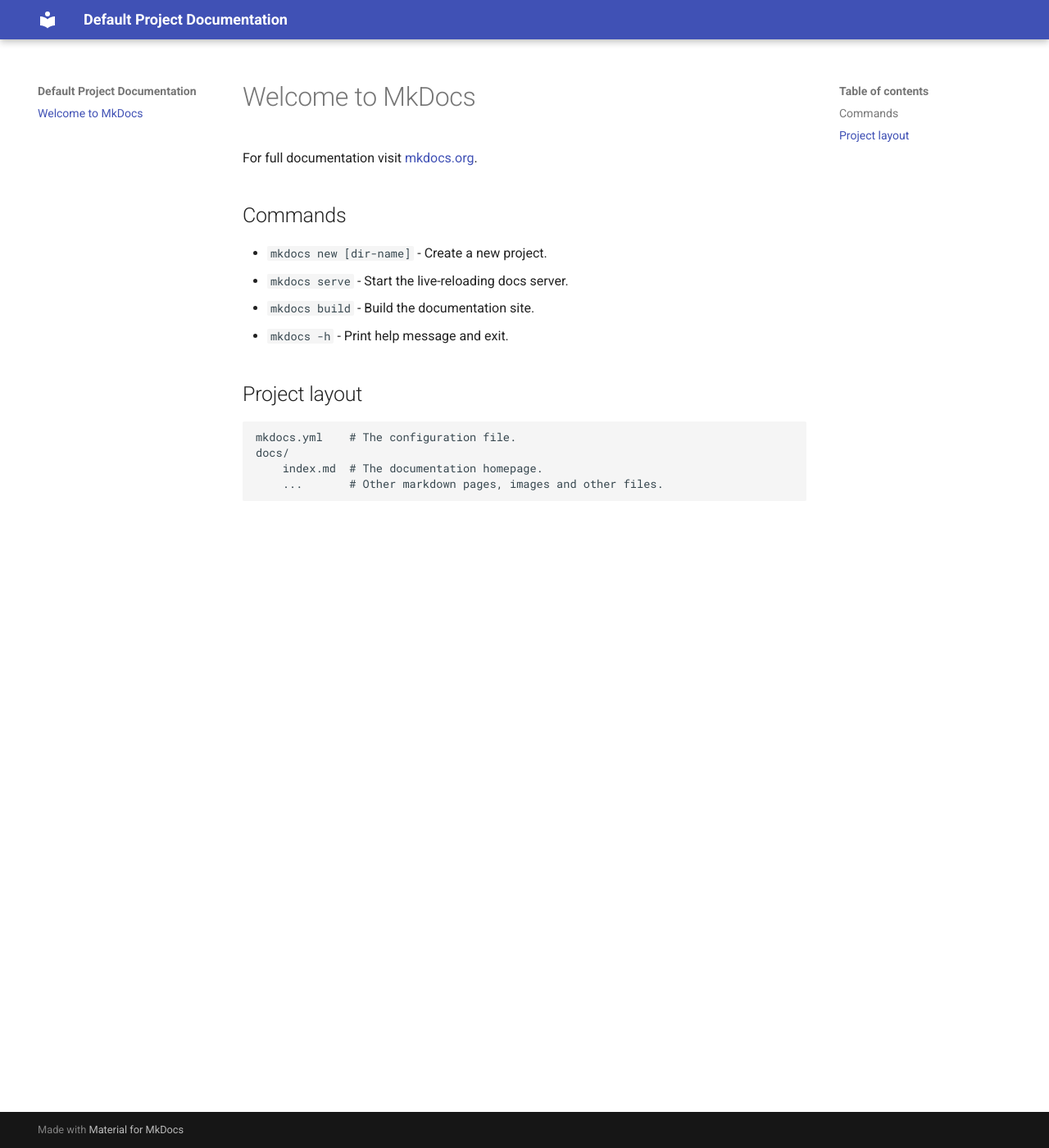
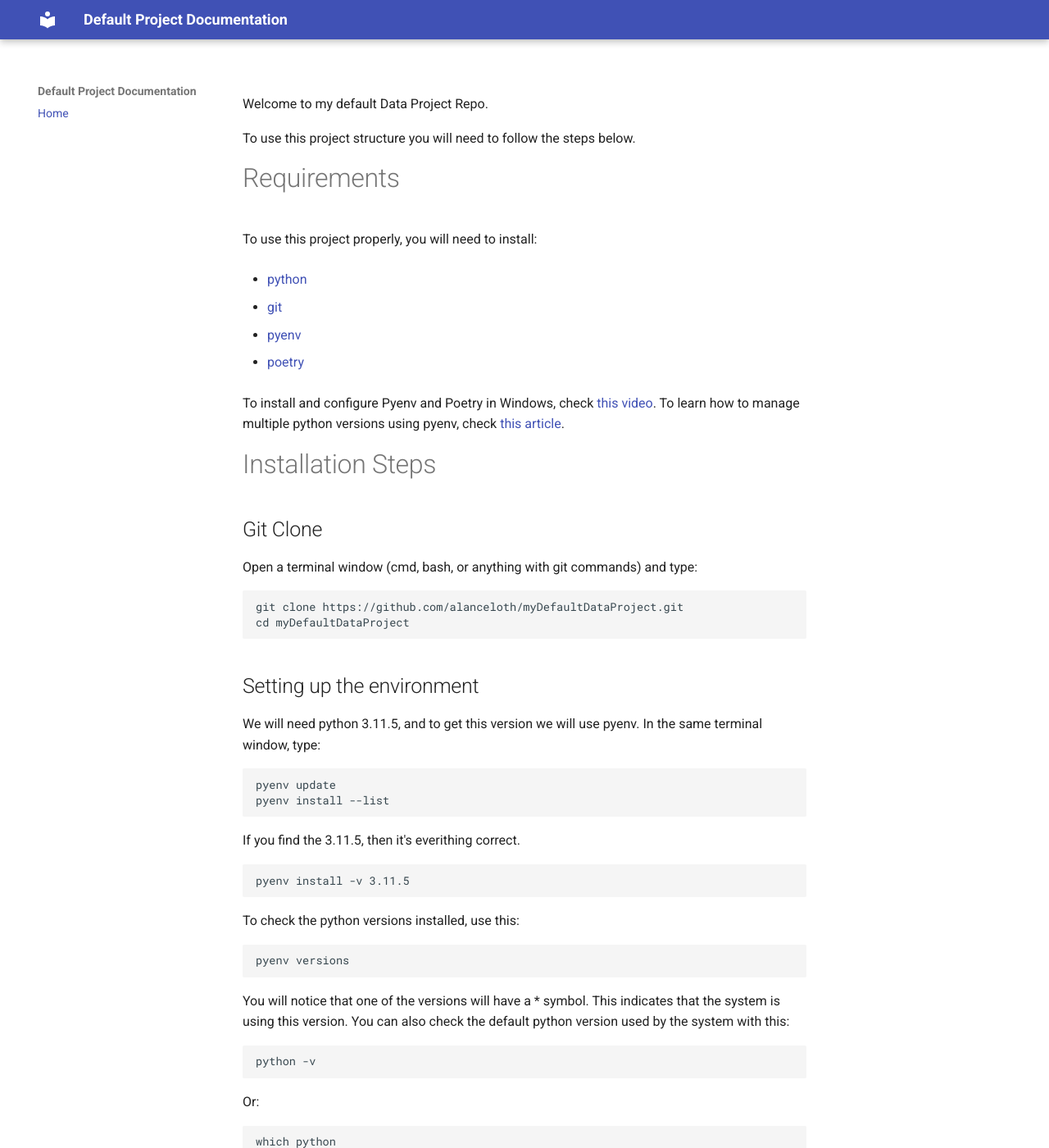
Before and after one commit to alanceloth/dataWarehouseLowBudget, an MkDocs documentation site: the page built from docs/index.md, in a window 1280 px wide and 1400 px high. Shown: the whole window at 82% size. Built offline with MkDocs 1.6.1 and Material for MkDocs 9.7.7, drawn with Linux system fonts in a browser that asks for light colours; some of the changed text lies outside the part shown.

Commit message:
feat: updated mkdocs index page with README content

````diff
--- a/docs/index.md
+++ b/docs/index.md
@@ -1,17 +1,109 @@
-# Welcome to MkDocs
+Welcome to my default Data Project Repo.
 
-For full documentation visit [mkdocs.org](https://www.mkdocs.org).
+To use this project structure you will need to follow the steps below.
 
-## Commands
+# Requirements
+To use this project properly, you will need to install:
 
-* `mkdocs new [dir-name]` - Create a new project.
-* `mkdocs serve` - Start the live-reloading docs server.
-* `mkdocs build` - Build the documentation site.
-* `mkdocs -h` - Print help message and exit.
+- [python](https://www.python.org/downloads/)
 
-## Project layout
+- [git](https://git-scm.com/downloads)
 
-    mkdocs.yml    # The configuration file.
-    docs/
-        index.md  # The documentation homepage.
-        ...       # Other markdown pages, images and other files.
+- [pyenv](https://pypi.org/project/pyenv/)
+
+- [poetry](https://python-poetry.org/)
+
+To install and configure Pyenv and Poetry in Windows, check [this video](https://www.youtube.com/watch?v=547Jr26duHQ&pp=ygUgaG93IHRvIGluc3RhbGwgcG9ldHJ5IGluIHdpbmRvd3M%3D).
+To learn how to manage multiple python versions using pyenv, check [this article](https://realpython.com/intro-to-pyenv/).
+
+# Installation Steps
+
+## Git Clone
+Open a terminal window (cmd, bash, or anything with git commands) and type:
+```bash
+git clone https://github.com/alanceloth/myDefaultDataProject.git
+cd myDefaultDataProject
+```
+
+## Setting up the environment
+We will need python 3.11.5, and to get this version we will use pyenv.
+In the same terminal window, type:
+
+```bash
+pyenv update
+pyenv install --list
+```
+If you find the 3.11.5, then it's everithing correct.
+
+```bash
+pyenv install -v 3.11.5
+```
+
+To check the python versions installed, use this:
+```bash
+pyenv versions
+```
+You will notice that one of the versions will have a * symbol. This indicates that the system is using this version.
+You can also check the default python version used by the system with this:
+```bash
+python -v
+```
+Or:
+```bash
+which python
+```
+
+To use the project python version (3.11.5), use the command below:
+
+```bash
+pyenv local 3.11.5
+```
+
+## Poetry
+
+To initialize the poetry in the project, type in the terminal:
+
+```bash
+poetry shell
+poetry env use 3.11.5
+poetry install
+```
+
+## Testing
+
+In the terminal:
+```bash
+duckdb
+```
+
+# Folder Structure
+
+The basic project folder structure are shown below.
+```bash
+.
+├── .vscode
+├── docs
+├── scripts
+├── src
+└── tests
+```
+
+.vscode: VSCODE setting to the project session, like font size.
+
+docs: documentation folder, will store the mkdocs index.md
+
+scripts: any script related to automation, instalation, compilation, test execution.
+
+src: the source code folder
+
+tests: the automated test folder to check the source code
+
+
+
+# Contact
+
+[LinkedIn](https://www.linkedin.com/in/alanlanceloth/)
+
+E-mail: [alan.lanceloth@gmail.com](mailto:alan.lanceloth@gmail.com)
+
+[GitHub](https://github.com/alanceloth)
````
